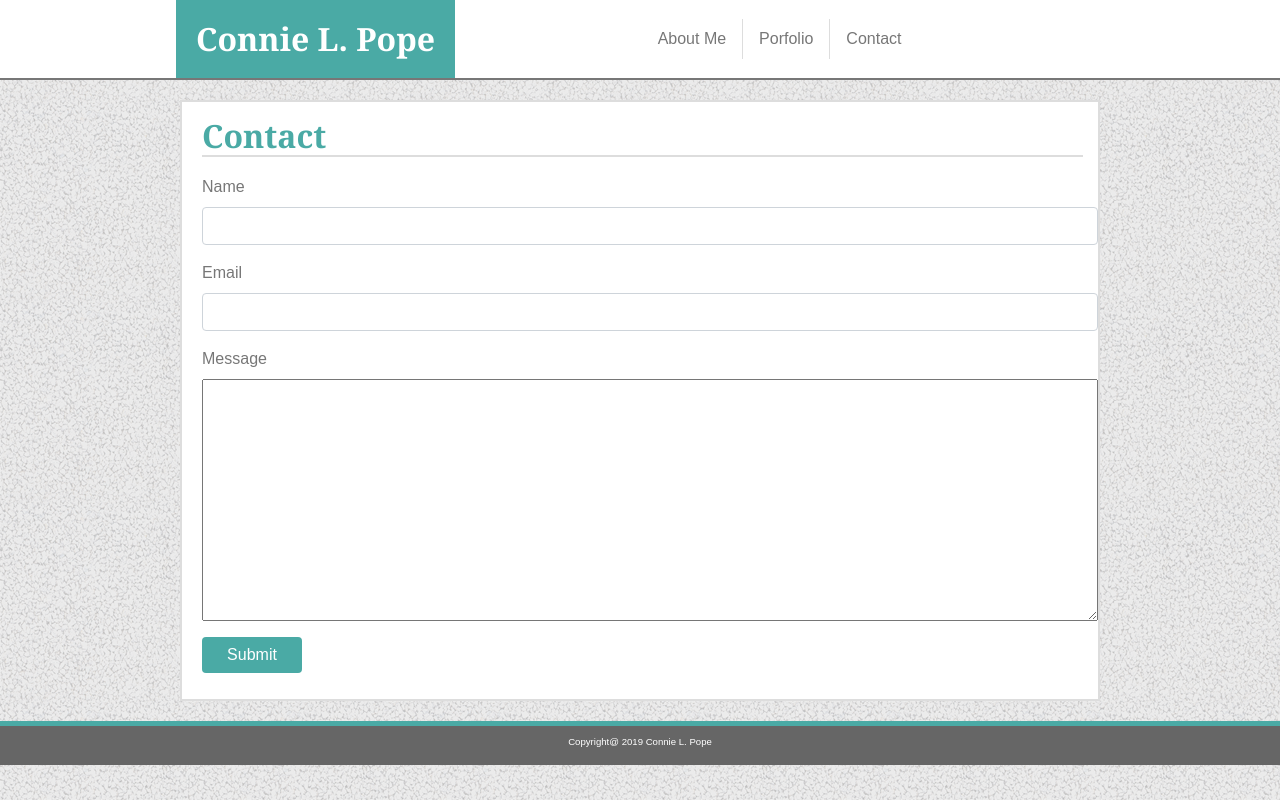
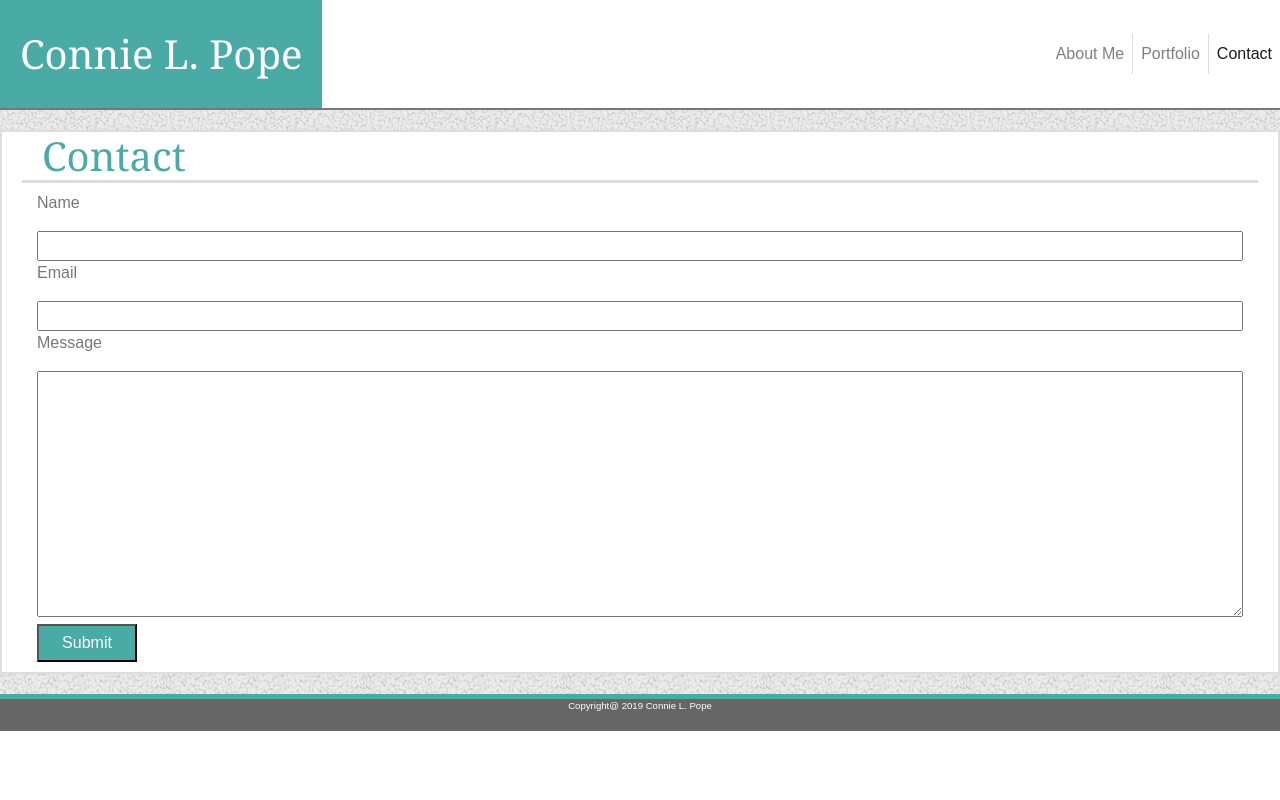
Before and after one commit to conniepope/Bootstrap-Portfolio, a plain HTML site: page contact.html in a window 1280 px wide. Drawn offline with nearby package versions, Linux system fonts and the light colour scheme.

Commit message:
index and contact pages finished

```diff
--- a/assets/css/style.css
+++ b/assets/css/style.css
@@ -1,34 +1,50 @@
-/* can't get the background to NOT overflow past the footer */
+* {
+    box-sizing: border-box;
+}
+
+
 body {
+    color: #777777;
     font-family: Arial, 'Helvetic Neue', Helvetica, sans-serif;
-    background: url("gravel.png");
+    margin: auto;
+}
+
+h1 {
+    background-color: #4aaaa5;
+    color: white;
+    font-family: Georgia, 'Times New Roman', Times, serif;
+}
+
+.navbar {
+    padding: 0;
+}
+
+#name {
+    float: left;
+    display: inline;
+    padding: 30px 20px 30px 20px;
+    margin: 0;
+}
+
+ul {
+    margin: 0;
+    padding: 0;
+    float: right;
+
+}
+a {
+    padding: 8px;
+    text-decoration: none;
     color: #777777;
 }
 
-header {
-    height: 80px;
-    background-color: white;
-    border-bottom: 2px solid #777777;
+li {
+    list-style-type: none;
+    border-right: 1px solid #dddddd;
+    display: inline;
 }
 
-h2 {
-    background-color: #4aaaa5;
-    color: white;
-    font-family: Georgia, 'Times New Roman', Times, serif;
-    font-weight: bold;
-}
-
-#name {
-    padding: 20px 20px 20px 20px;
-    margin: 0;
-}
-
-a {
-    color: #777777;
-    border-right: 1px solid #dddddd;
-}
-
-a:last-child {
+li:last-child {
     border-right: none;
 }
 
@@ -36,44 +52,28 @@ a:hover {
     color: #4aaaa5;
 }
 
-nav {
-    height: 78px;
-    width: 960px;
-    margin: 0 auto;
+.content {
+    border-top: 2px solid #777777;
+    background: url("gravel.png");
+    flex: 1 0 auto;
+    overflow: auto;
+    clear: both;
 }
 
-p {
-    line-height: 1.25em;
- }
-
-div {
-    margin: 0 auto;
-    position: relative;
+main {
+    background-color: #ffffff;
+    border: 2px solid #dddddd;
+    padding: 0px 20px 0px 20px;
+    margin: 20px auto;
+    width: auto;
+    overflow: auto
 }
 
-#main {
-    background-color: #ffffff;
-    clear: left;
-    border: 2px solid #dddddd;
-    padding: 0px 0px 20px 5px;
-    margin: 20px auto;
-    width: 920px;
-}
-
-#content {
-    position: relative;
-    top: 10px;
-}
-.row {
-    padding: 0 15px;
-}
-
-.main-header {
+#main-header {
     background-color: #ffffff;
     color: #4aaaa5;
-    border-bottom: 2px solid #dddddd;
-    padding: 15px 0 0 0;
-    width: 100%;
+    border-bottom: 3px solid #dddddd;
+    padding-left: 20px;
 }
 /* my picture */
 #me {
@@ -81,25 +81,35 @@ div {
     margin-right: 20px;
     overflow: auto;
     margin-bottom: 10px;
+    height: auto;
 }
 
-.form-group, textarea {
-    width: 100%;
-    padding: 0 0 0 15px;
+
+form {
+    width: auto;
 }
 
-#submit-button {
+input[type=text], textarea {
+    width: 100%;
+}
+
+input[type=submit] {
     width: 100px;
     background-color: #4aaaa5;
     color: white;
-    margin: 0 15px;
-    border: 0;
+    padding: 5px;
+    margin-bottom: 10px;
 }
 
+
+/* portfolio image placeholders. Probably not positioning these correctly
+as when the size is changed on the images, the layout gets messed up and
+the "Sample" text gets all out of alignment also. */
 .port-img {
     padding: 0px 20px 10px 0px;
     clear: both;
     margin-left: 20px;
+    float: left;
 }
 
 #second-box, #fourth-box {
@@ -123,13 +133,10 @@ h3 {
 footer {
     background-color: #666666;
     border-top: 5px #4aaaa5 solid;
+    flex-shrink: 0;
     color: white;
     font-size: 60%;
     text-align: center;
-    padding: 10px 0 1px 0;
+    padding-bottom: 2px;
+    clear: both;
 }
-
-figure {
-    background-color: white;
-    width: 100%;
-}
--- a/contact.html
+++ b/contact.html
@@ -1,57 +1,60 @@
-<!DOCTYPE <!DOCTYPE html>
+<!DOCTYPE html>
 <html lang="en-us">
     <head>
         <meta charset="UTF-8">
         <title>Contact</title>
         <link rel="stylesheet" href="https://stackpath.bootstrapcdn.com/bootstrap/4.3.1/css/bootstrap.min.css" integrity="sha384-ggOyR0iXCbMQv3Xipma34MD+dH/1fQ784/j6cY/iJTQUOhcWr7x9JvoRxT2MZw1T" crossorigin="anonymous">
+        <script src="https://code.jquery.com/jquery-3.3.1.slim.min.js" integrity="sha384-q8i/X+965DzO0rT7abK41JStQIAqVgRVzpbzo5smXKp4YfRvH+8abtTE1Pi6jizo" crossorigin="anonymous"></script>
+        <script src="https://cdnjs.cloudflare.com/ajax/libs/popper.js/1.14.7/umd/popper.min.js" integrity="sha384-UO2eT0CpHqdSJQ6hJty5KVphtPhzWj9WO1clHTMGa3JDZwrnQq4sF86dIHNDz0W1" crossorigin="anonymous"></script>
+        <script src="https://stackpath.bootstrapcdn.com/bootstrap/4.3.1/js/bootstrap.min.js" integrity="sha384-JjSmVgyd0p3pXB1rRibZUAYoIIy6OrQ6VrjIEaFf/nJGzIxFDsf4x0xIM+B07jRM" crossorigin="anonymous"></script>
         <link rel="stylesheet" type="text/css" href="assets/css/style.css">
     </head>
 
     <body>
-        <header>
-            <!-- nav bar from bootstrap -->
-            <div class="container">
-                <nav class="navbar navbar-expand-lg" >
-                    <h2 class="font-weight-bold" id="name">Connie L. Pope</h2>
-                    <div class="d-flex">
-                        <a class="nav-item nav-link" href="index.html">About Me</a>
-                        <a class="nav-item nav-link" href="portfolio.html">Porfolio</a>
-                        <a class="nav-item nav-link" href="contact.html">Contact</a>
-                    </div>
-                </nav>
+        <nav class="navbar navbar-expand-lg navbar-light">
+            <h1 id="name">Connie L. Pope</h1>
+            <button class="navbar-toggler" type="button" data-toggle="collapse" data-target="#navbarSupportedContent" aria-controls="navbarSupportedContent" aria-expanded="false" aria-label="Toggle navigation">
+                <span class="navbar-toggler-icon"></span>
+            </button>
+
+            <div class="collapse navbar-collapse" id="navbarSupportedContent">
+                <ul class="navbar-nav ml-auto">
+                <li class="nav-item">
+                    <a class="nav-link" href="index.html">About Me </a>
+                </li>
+                <li class="nav-item">
+                    <a class="nav-link" href="portfolio.html">Portfolio</a>
+                </li>
+                <li class="nav-item active">
+                    <a class="nav-link" href="contact.html">Contact <span class="sr-only"></span></a>
+                </li>
+                </ul>
             </div>
-        </header>
+        </nav>
 
-        <div class="container" id="main">
-            <div class="row">
-                <div class="col-md-12">
-                <h2 class="main-header" class="font-weight-bold">Contact</h2>
-                </div>
-            </div>
 
-            <div class="row" id="content">
-                <form>
-                    <div class="form-group" id="input-boxes">
-                        <label for="name">Name</label>
-                        <input type="text" class="form-control" >
-                    </div>
-                    <div class="form-group">
-                        <label for="email">Email</label>
-                        <input type="email" class="form-control">
-                    </div>
-                    <div class="form-group" id="input-boxes">
-                            <label for="message">Message</label>
-                            <textarea rows="10" cols="90">
-                            </textarea>
-                    </div>
-                    <button type="submit" class="btn btn-primary" id="submit-button">Submit</button>
-                </form>
-            </div>
+        <div class="content">
+            <main>
+            <h1 id="main-header">Contact</h1>
+
+            <form class="col-md-12 col-sm-12 col-xs-12">
+                <p>Name</p>
+                <input type="text" name="name">
+                <br>
+                <p>Email</p>
+                <input type="text" name="email">
+                <br>
+                <p>Message</p>
+                <textarea rows="10" cols="90">
+                </textarea>
+                <br>
+                <input type="submit" value="Submit">
+            </form>
+            </main>
         </div>
 
         <footer>
             <p>Copyright@ 2019 Connie L. Pope</p>
         </footer>
     </body>
-
 </html>
```
Also changed, not shown: index.html (+36 -24 lines), portfolio.html (+35 -15 lines).
